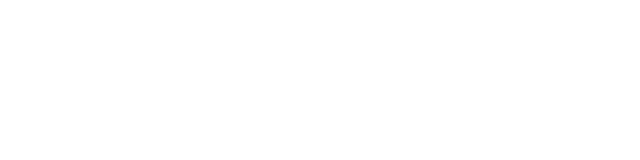
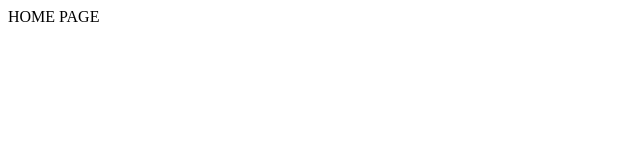
Before and after one commit to BaykovAleksandr/react-router-study, a React (Vite) app: page / in a window 1280 px wide. Shown: the top 160 px of the page, without its empty margins (0-640 px from the left). Built offline with nearby package versions, Linux system fonts and the light colour scheme.

Commit message:
add pages

```diff
--- a/package.json
+++ b/package.json
@@ -11,7 +11,8 @@
   },
   "dependencies": {
     "react": "^18.3.1",
-    "react-dom": "^18.3.1"
+    "react-dom": "^18.3.1",
+    "react-router-dom": "^7.7.0"
   },
   "devDependencies": {
     "@eslint/js": "^9.13.0",
--- a/src/App.jsx
+++ b/src/App.jsx
@@ -1,5 +1,23 @@
+import { createBrowserRouter, RouterProvider } from 'react-router-dom';
+import Home from './pages/Home';
+import About from './pages/About';
+import Categories from './pages/Categories';
+import Cart from './pages/Cart';
+import NotFound from './pages/NotFound';
+import ProductDetails from './pages/ProductDetails';
+
+const router = createBrowserRouter([
+  { path: "/", element: <Home /> },
+  { path: "about", element: <About /> },
+  { path: "cart", element: <Cart /> },
+  { path: "categories", element: <Categories /> },
+  { path: "home", element: <Home /> },
+  { path: "product", element: <ProductDetails /> },
+  { path: "*", element: <NotFound /> },
+]);
+
 function App() {
-  return <div></div>;
+  return <RouterProvider router={router}/>;
 }
 
 export default App;
--- a/src/pages/About.jsx
+++ b/src/pages/About.jsx
@@ -1,7 +1,7 @@
 function About() {
 	return (
 		<div>
-
+			about
 		</div>
 	)
 }
--- a/src/pages/Cart.jsx
+++ b/src/pages/Cart.jsx
@@ -0,0 +1,9 @@
+function Cart() {
+	return (
+		<div>
+			cart
+		</div>
+	)
+}
+
+export default Cart
--- a/src/pages/Categories.jsx
+++ b/src/pages/Categories.jsx
@@ -0,0 +1,9 @@
+function Categories() {
+	return (
+		<div>
+			All categories
+		</div>
+	)
+}
+
+export default Categories
--- a/src/pages/Home.jsx
+++ b/src/pages/Home.jsx
@@ -0,0 +1,9 @@
+function Home() {
+	return (
+		<div>
+			HOME PAGE
+		</div>
+	)
+}
+
+export default Home
--- a/src/pages/NotFound.jsx
+++ b/src/pages/NotFound.jsx
@@ -0,0 +1,9 @@
+function NotFound() {
+	return (
+		<div>
+			404
+		</div>
+	)
+}
+
+export default NotFound
--- a/src/pages/ProductDetails.jsx
+++ b/src/pages/ProductDetails.jsx
@@ -0,0 +1,9 @@
+function ProductDetails() {
+	return (
+		<div>
+			Product Details
+		</div>
+	)
+}
+
+export default ProductDetails
```
Also changed, not shown: 1 other file (tests, documents, lock files or other folders).
